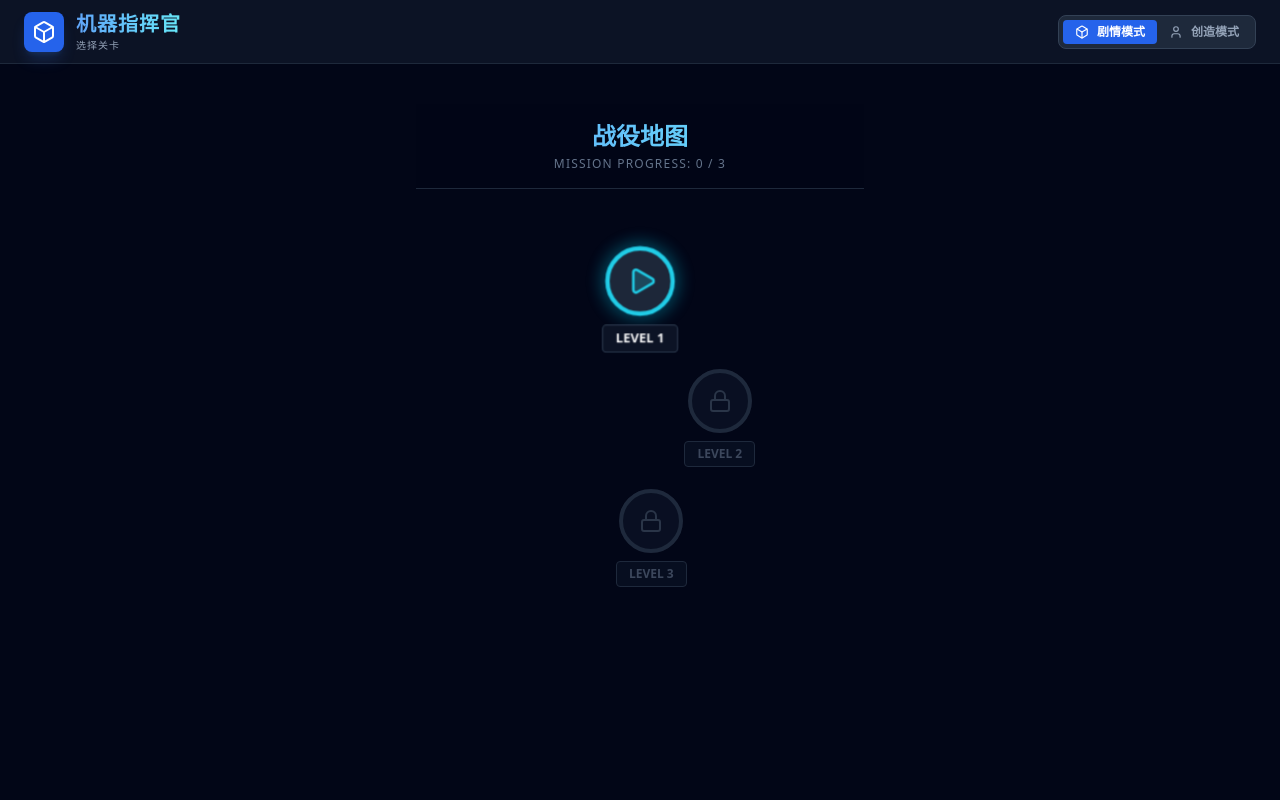
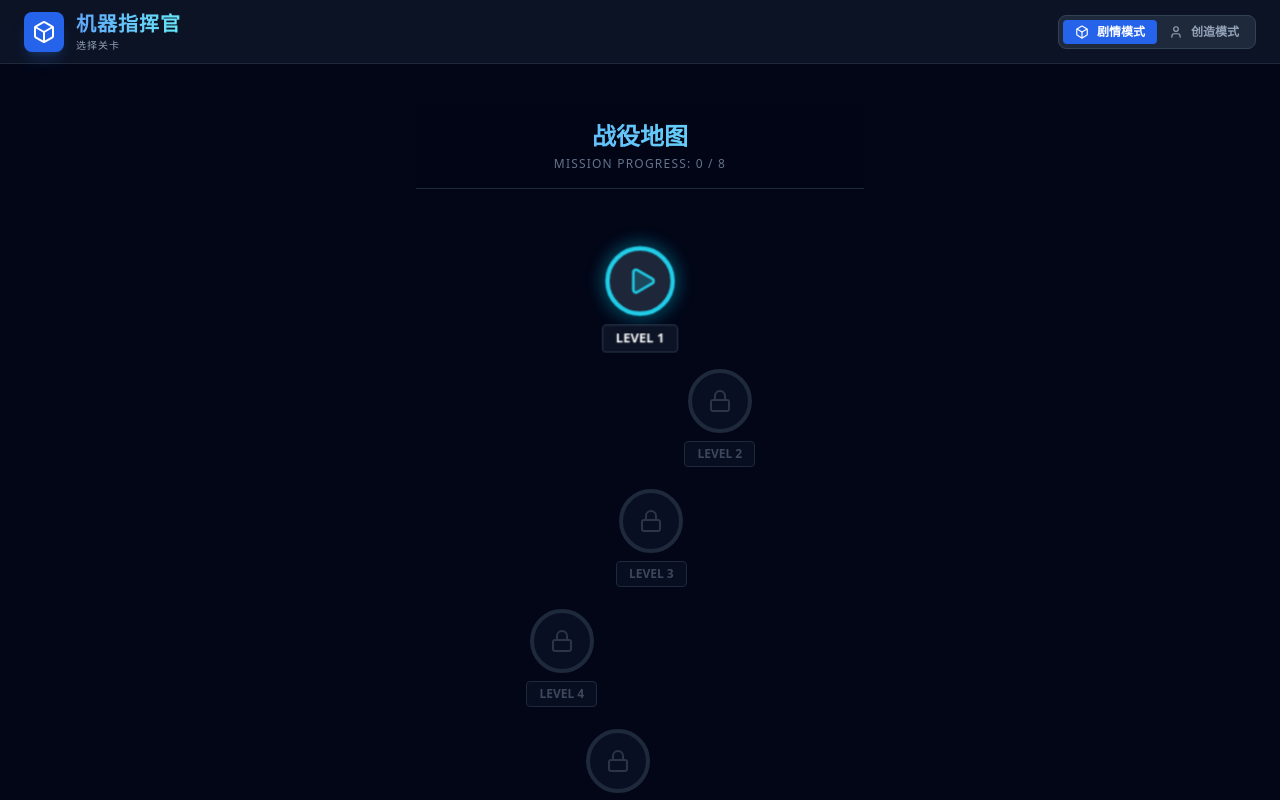
Before and after one commit to AndersonHJB/MindCircuit, a React (Vite) app: page / in a window 1280 px wide. Built offline with nearby package versions, Linux system fonts and the light colour scheme.

Commit message:
feat: Add new levels and save custom solutions
Introduces two new levels: "S形回廊" (S-shaped Corridor) and "往返跑" (Round Trip). Also implements functionality to save and load custom user solutions for levels, enhancing replayability and allowing players to store their programmed strategies.

```diff
--- a/App.tsx
+++ b/App.tsx
@@ -28,13 +28,24 @@ const App: React.FC = () => {
 
   // --- Story Mode Progress ---
   const [currentLevelId, setCurrentLevelId] = useState(1);
+
+  // Load completed levels
   const [completedLevels, setCompletedLevels] = useState<number[]>(() => {
-      // Initialize from localStorage
       try {
           const saved = localStorage.getItem('gesture_coder_progress');
           return saved ? JSON.parse(saved) : [];
       } catch (e) {
           return [];
+      }
+  });
+
+  // Load saved solutions (programs)
+  const [savedSolutions, setSavedSolutions] = useState<Record<number, Block[]>>(() => {
+      try {
+          const saved = localStorage.getItem('gesture_coder_solutions');
+          return saved ? JSON.parse(saved) : {};
+      } catch (e) {
+          return {};
       }
   });
 
@@ -64,16 +75,41 @@ const App: React.FC = () => {
     ? (LEVELS.find(l => l.id === currentLevelId) || LEVELS[0])
     : customLevel;
 
-  // Persist progress
+  // Persist progress and solutions
   useEffect(() => {
       localStorage.setItem('gesture_coder_progress', JSON.stringify(completedLevels));
   }, [completedLevels]);
 
+  useEffect(() => {
+      localStorage.setItem('gesture_coder_solutions', JSON.stringify(savedSolutions));
+  }, [savedSolutions]);
+
   // Initialize level when ID changes or Mode changes
+  // This effect handles "Loading" the level state (clearing or loading saved code)
   useEffect(() => {
-    resetLevel();
+    // 1. Determine initial program
+    let initialProgram: Block[] = [];
+
+    if (gameMode === GameMode.Story) {
+        // If we have a saved solution for this level, load it
+        if (savedSolutions[currentLevelId]) {
+            initialProgram = savedSolutions[currentLevelId];
+        }
+    }
+
+    setProgram(initialProgram);
+
+    // 2. Reset Runtime State
+    setRobotState(getInitialState(activeLevel));
+    setIsPlaying(false);
+    setCurrentStepIndex(-1);
+    setExecutionQueue([]);
+    setShowWinModal(false);
+    setShowClearModal(false);
+    setAttemptCount(0);
+
     // eslint-disable-next-line react-hooks/exhaustive-deps
-  }, [currentLevelId, gameMode]);
+  }, [currentLevelId, gameMode]); // Intentionally omitting savedSolutions to prevent reset on save
 
   // Special reset for entering Creative Mode & Auto-Adaptation
   useEffect(() => {
@@ -101,17 +137,6 @@ const App: React.FC = () => {
   useEffect(() => {
       logsEndRef.current?.scrollIntoView({ behavior: 'smooth' });
   }, [robotState.logs]);
-
-  const resetLevel = useCallback(() => {
-    setProgram([]);
-    setRobotState(getInitialState(activeLevel));
-    setIsPlaying(false);
-    setCurrentStepIndex(-1);
-    setExecutionQueue([]);
-    setShowWinModal(false);
-    setShowClearModal(false);
-    setAttemptCount(0);
-  }, [activeLevel]);
 
   // --- Level Selection Logic ---
   const handleSelectLevel = (id: number) => {
@@ -204,7 +229,13 @@ const App: React.FC = () => {
           return;
       }
       setIsEditingCustom(false);
-      resetLevel();
+      // Reset logic for Custom Level transition
+      setRobotState(getInitialState(customLevel));
+      setIsPlaying(false);
+      setCurrentStepIndex(-1);
+      setExecutionQueue([]);
+      setShowWinModal(false);
+      setAttemptCount(0);
   };
 
   const backToEdit = () => {
@@ -279,12 +310,18 @@ const App: React.FC = () => {
              setIsPlaying(false);
              // Logic when winning
              if (gameMode === GameMode.Story) {
+                 // 1. Mark level as completed
                  setCompletedLevels(prev => {
                      if (!prev.includes(activeLevel.id)) {
                          return [...prev, activeLevel.id];
                      }
                      return prev;
                  });
+                 // 2. Save the winning code (Solution)
+                 setSavedSolutions(prev => ({
+                     ...prev,
+                     [activeLevel.id]: program
+                 }));
              }
              setShowWinModal(true);
            }
@@ -296,7 +333,7 @@ const App: React.FC = () => {
       setIsPlaying(false);
     }
     return () => clearTimeout(timer);
-  }, [isPlaying, currentStepIndex, executionQueue, activeLevel, playbackSpeed, gameMode]);
+  }, [isPlaying, currentStepIndex, executionQueue, activeLevel, playbackSpeed, gameMode, program]);
 
   const isOptimal = gameMode === GameMode.Story ? program.length <= activeLevel.optimalBlocks : true;
   const isOneShot = attemptCount === 1;
--- a/constants.tsx
+++ b/constants.tsx
@@ -32,7 +32,6 @@ export const LEVELS: LevelConfig[] = [
     startDir: Direction.North,
     entities: [
       { id: 'e1', type: 'end', x: 3, y: 1 },
-      // Removed wall at 1,2 to create a gap
       { id: 'w2', type: 'wall', x: 2, y: 2 },
       { id: 'w3', type: 'wall', x: 3, y: 2 },
     ],
@@ -57,7 +56,6 @@ export const LEVELS: LevelConfig[] = [
       { id: 'c1', type: 'coin', x: 2, y: 0 },
       { id: 'c2', type: 'coin', x: 4, y: 0 },
       { id: 'e1', type: 'end', x: 5, y: 5 },
-      // Removed walls at x=5 to allow the loop path to complete
     ],
     optimalBlocks: 3,
     availableBlocks: [BlockType.Move, BlockType.TurnRight, BlockType.Repeat],
@@ -75,6 +73,104 @@ export const LEVELS: LevelConfig[] = [
       },
     ]
   },
+  {
+    id: 4,
+    name: "S形回廊",
+    description: "通过连续的转向操作穿越狭窄的通道。",
+    gridSize: 6,
+    startPos: { x: 0, y: 5 },
+    startDir: Direction.East,
+    entities: [
+      { id: 'e1', type: 'end', x: 5, y: 0 },
+      { id: 'w1', type: 'wall', x: 1, y: 5 }, { id: 'w2', type: 'wall', x: 2, y: 5 },
+      { id: 'w3', type: 'wall', x: 1, y: 3 }, { id: 'w4', type: 'wall', x: 0, y: 3 },
+      { id: 'w5', type: 'wall', x: 4, y: 2 }, { id: 'w6', type: 'wall', x: 5, y: 2 },
+    ],
+    optimalBlocks: 6,
+    availableBlocks: [BlockType.Move, BlockType.TurnLeft, BlockType.TurnRight, BlockType.Repeat],
+    solution: []
+  },
+  {
+    id: 5,
+    name: "往返跑",
+    description: "前往死胡同获取密钥（金币），然后原路返回并前往出口。",
+    gridSize: 5,
+    startPos: { x: 2, y: 2 },
+    startDir: Direction.North,
+    entities: [
+      { id: 'c1', type: 'coin', x: 2, y: 0 },
+      { id: 'e1', type: 'end', x: 2, y: 4 },
+      { id: 'w1', type: 'wall', x: 1, y: 0 }, { id: 'w2', type: 'wall', x: 3, y: 0 },
+      { id: 'w3', type: 'wall', x: 1, y: 1 }, { id: 'w4', type: 'wall', x: 3, y: 1 },
+      { id: 'w5', type: 'wall', x: 1, y: 2 }, { id: 'w6', type: 'wall', x: 3, y: 2 },
+      { id: 'w7', type: 'wall', x: 1, y: 3 }, { id: 'w8', type: 'wall', x: 3, y: 3 },
+      { id: 'w9', type: 'wall', x: 1, y: 4 }, { id: 'w10', type: 'wall', x: 3, y: 4 },
+    ],
+    optimalBlocks: 5,
+    availableBlocks: [BlockType.Move, BlockType.MoveBack, BlockType.TurnLeft, BlockType.TurnRight],
+    solution: []
+  },
+  {
+    id: 6,
+    name: "回旋镖",
+    description: "利用循环指令构建复杂的巡逻路径。",
+    gridSize: 7,
+    startPos: { x: 1, y: 1 },
+    startDir: Direction.East,
+    entities: [
+      { id: 'e1', type: 'end', x: 1, y: 2 },
+      { id: 'w1', type: 'wall', x: 3, y: 3 },
+      { id: 'c1', type: 'coin', x: 5, y: 1 },
+      { id: 'c2', type: 'coin', x: 5, y: 5 },
+      { id: 'c3', type: 'coin', x: 1, y: 5 },
+    ],
+    optimalBlocks: 4,
+    availableBlocks: [BlockType.Move, BlockType.TurnRight, BlockType.Repeat],
+    solution: []
+  },
+  {
+    id: 7,
+    name: "双子塔",
+    description: "在有限的空间内进行精细操作。",
+    gridSize: 6,
+    startPos: { x: 0, y: 5 },
+    startDir: Direction.North,
+    entities: [
+      { id: 'e1', type: 'end', x: 5, y: 5 },
+      { id: 'w1', type: 'wall', x: 2, y: 0 }, { id: 'w2', type: 'wall', x: 3, y: 0 },
+      { id: 'w3', type: 'wall', x: 2, y: 1 }, { id: 'w4', type: 'wall', x: 3, y: 1 },
+      { id: 'w5', type: 'wall', x: 2, y: 2 }, { id: 'w6', type: 'wall', x: 3, y: 2 },
+      { id: 'w7', type: 'wall', x: 2, y: 3 }, { id: 'w8', type: 'wall', x: 3, y: 3 },
+      { id: 'w9', type: 'wall', x: 2, y: 4 }, { id: 'w10', type: 'wall', x: 3, y: 4 },
+      { id: 'w11', type: 'wall', x: 2, y: 5 }, { id: 'w12', type: 'wall', x: 3, y: 5 },
+    ],
+    optimalBlocks: 6,
+    availableBlocks: [BlockType.Move, BlockType.TurnRight, BlockType.TurnLeft, BlockType.Repeat],
+    solution: []
+  },
+  {
+    id: 8,
+    name: "最终测试",
+    description: "综合运用所有技巧，穿越复杂的迷宫网络。",
+    gridSize: 8,
+    startPos: { x: 0, y: 0 },
+    startDir: Direction.East,
+    entities: [
+      { id: 'e1', type: 'end', x: 7, y: 7 },
+      { id: 'c1', type: 'coin', x: 7, y: 0 },
+      { id: 'c2', type: 'coin', x: 0, y: 7 },
+      { id: 'w1', type: 'wall', x: 2, y: 0 }, { id: 'w2', type: 'wall', x: 2, y: 1 },
+      { id: 'w3', type: 'wall', x: 2, y: 2 }, { id: 'w4', type: 'wall', x: 3, y: 2 },
+      { id: 'w5', type: 'wall', x: 4, y: 2 }, { id: 'w6', type: 'wall', x: 5, y: 2 },
+      { id: 'w7', type: 'wall', x: 5, y: 3 }, { id: 'w8', type: 'wall', x: 5, y: 4 },
+      { id: 'w9', type: 'wall', x: 5, y: 5 }, { id: 'w10', type: 'wall', x: 4, y: 5 },
+      { id: 'w11', type: 'wall', x: 3, y: 5 }, { id: 'w12', type: 'wall', x: 2, y: 5 },
+      { id: 'w13', type: 'wall', x: 2, y: 6 }, { id: 'w14', type: 'wall', x: 2, y: 7 },
+    ],
+    optimalBlocks: 10,
+    availableBlocks: [BlockType.Move, BlockType.MoveBack, BlockType.TurnLeft, BlockType.TurnRight, BlockType.Repeat],
+    solution: []
+  }
 ];
 
 export const BLOCK_ICONS: Record<BlockType, any> = {
```
